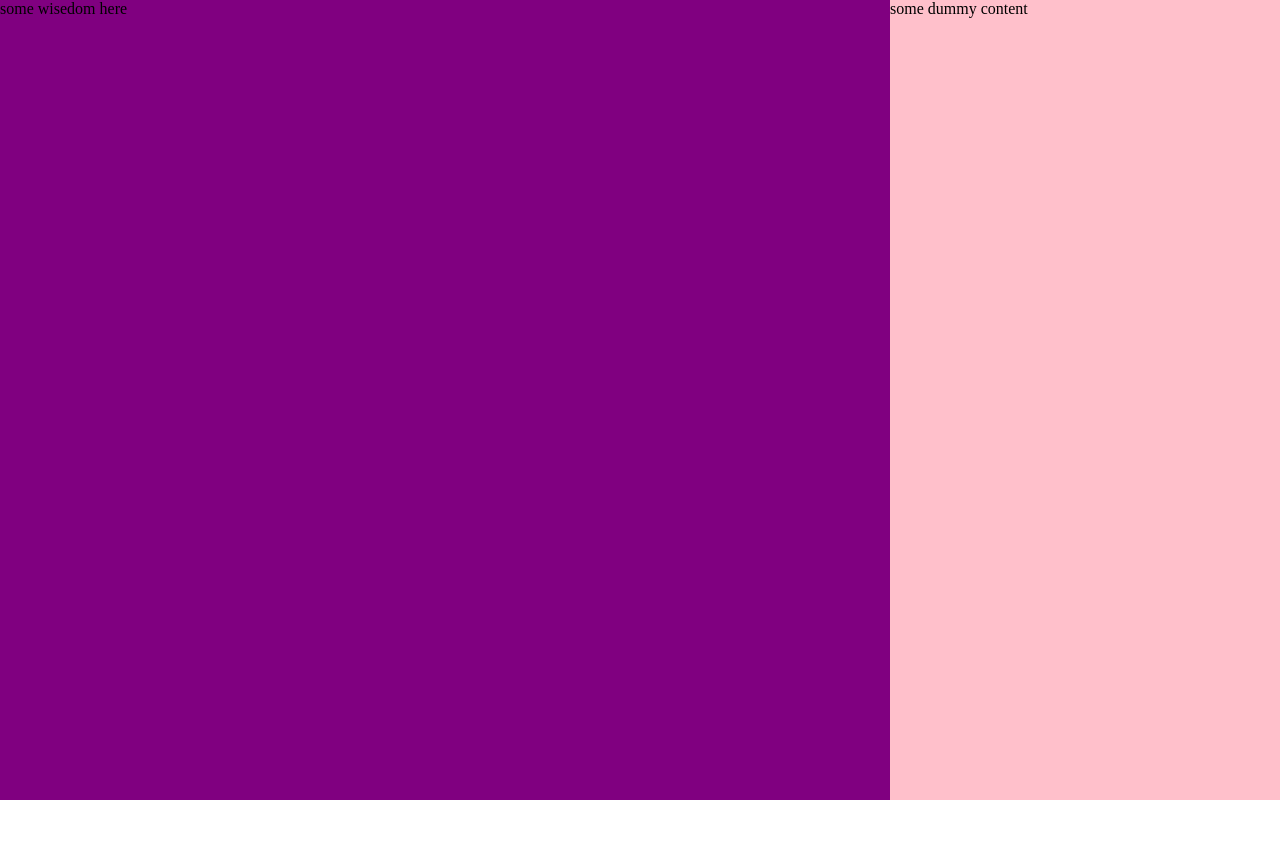
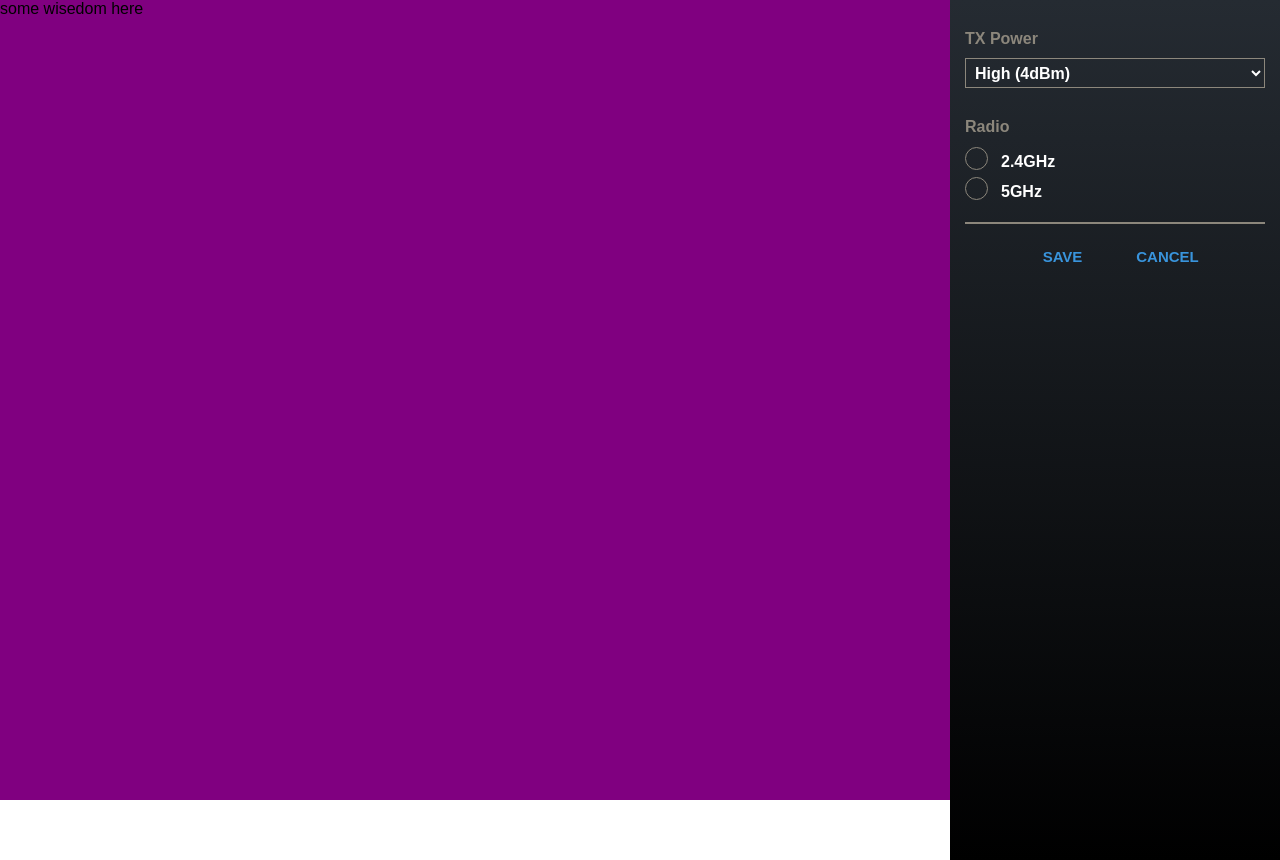
Before and after one commit to klkzl/mrmos, a React app: page / in a window 1280 px wide. Before the commit the page ends 800 px from the top, so only its background shows below. Built offline with nearby package versions, Linux system fonts and the light colour scheme.

Commit message:
basic navigation styling

```diff
--- a/public/src/components/FeApp.js
+++ b/public/src/components/FeApp.js
@@ -6,6 +6,7 @@ import styled from 'styled-components';
 
 const Containter = styled.div`
 	display: flex;
+	font-family: 'Arial';
 `;
 
 const Ilustration = styled.div`
@@ -14,9 +15,96 @@ const Ilustration = styled.div`
 	height: 100vh;
 `;
 const Navigation = styled.div`
-	background-color: pink;
+	background-image: linear-gradient(${props => props.theme.nawigationGrey}, black);
+	color: white;
 	height: 100vh;
-	width: ${props => props.theme.module * 13}px;
+	width: ${props => props.theme.module * 10}px;
+	padding: ${props => props.theme.module}px ${props => props.theme.module * .5}px;
+	font-weight: 600;
+`;
+
+const Title = styled.h4`
+	margin: 0 0 ${props => props.theme.module / 3}px;
+	color: ${props => props.theme.fontGrey};
+`;
+
+const Select = styled.select`
+	color: white;
+	border: 1px solid ${props => props.theme.fontGrey};
+	background-color: transparent;
+	width: 100%;
+	height: ${props => props.theme.module}px;
+	padding-left: ${props => props.theme.module / 6}px;
+	cursor: pointer;
+	margin-bottom: ${props => props.theme.module}px;
+	font-weight: 600;
+
+	&:focus {
+		outline: none;
+	}
+`;
+
+const Option = styled.option`
+	background-color: ${props => props.theme.nawigationGrey};
+`;
+
+const Label = styled.label`
+	display: block;
+	position: relative;
+	cursor: pointer;
+	line-height: ${props => props.theme.module}px;
+	padding-left: ${props => props.theme.module * 1.2}px;
+
+	&:last-of-type {
+		margin-bottom: ${props => props.theme.module * .5}px;
+	}
+`;
+
+const Input = styled.input`
+	position: absolute;
+	visibility: hidden;
+`;
+
+const Span = styled.span`
+	position: absolute;
+	top: 0;
+	left: 0;
+	height: ${props => props.theme.module * .7}px;
+	width: ${props => props.theme.module * .7}px;
+	// background-color: none;
+	border: 1px solid ${props => props.theme.fontGrey};
+	border-radius: 50%;
+
+	&:hover {
+		background-color: white;
+		opacity: .5;
+		transition: all .15s linear;
+	}
+`;
+
+const ButtonsContainer = styled.div`
+	text-align: center;
+	border-top: 2px solid ${props => props.theme.fontGrey};
+`;
+
+const Button = styled.button`
+	margin: ${props => props.theme.module * .5}px;
+	text-transform: uppercase;
+	background-color: transparent;
+	border: none;
+	color: ${props => props.theme.mediumBlue};
+	width: ${props => props.theme.module * 2.5}px;
+	height: ${props => props.theme.module * 1.2}px;
+	font-weight: 600;
+	font-size: ${props => props.theme.module * .5}px;
+	border-radius: ${props => props.theme.module / 8}px;
+	cursor: pointer;
+
+	&:hover {
+		background-color: ${props => props.theme.mediumBlue};
+		color: white;
+		transition: all .15s linear;
+	}
 `;
 
 const FeApp = () => (
@@ -26,7 +114,19 @@ const FeApp = () => (
 				some wisedom here
 			</Ilustration>
 			<Navigation>
-				some dummy content
+				<Title>TX Power</Title>
+				<Select>
+					<Option>High (4dBm)</Option>
+					<Option>Medium(6dBm)</Option>
+					<Option>Low (16dBm)</Option>
+				</Select>
+				<Title>Radio</Title>
+				<Label><Input type="radio"/><Span></Span>2.4GHz</Label>
+				<Label><Input type="radio"/><Span></Span>5GHz</Label>
+				<ButtonsContainer>
+					<Button>Save</Button>
+					<Button>Cancel</Button>
+				</ButtonsContainer>
 			</Navigation>
 		</Containter>
 	</ThemeProvider>
--- a/public/src/styles/base/Theme.js
+++ b/public/src/styles/base/Theme.js
@@ -1,5 +1,7 @@
 const theme = {
-    lightGrey: '#cbcbcb',
+    fontGrey: '#8c877c',
+    nawigationGrey: '#252b32',
+    mediumBlue: '#3994dc',
 
     module: 30
 };
```
